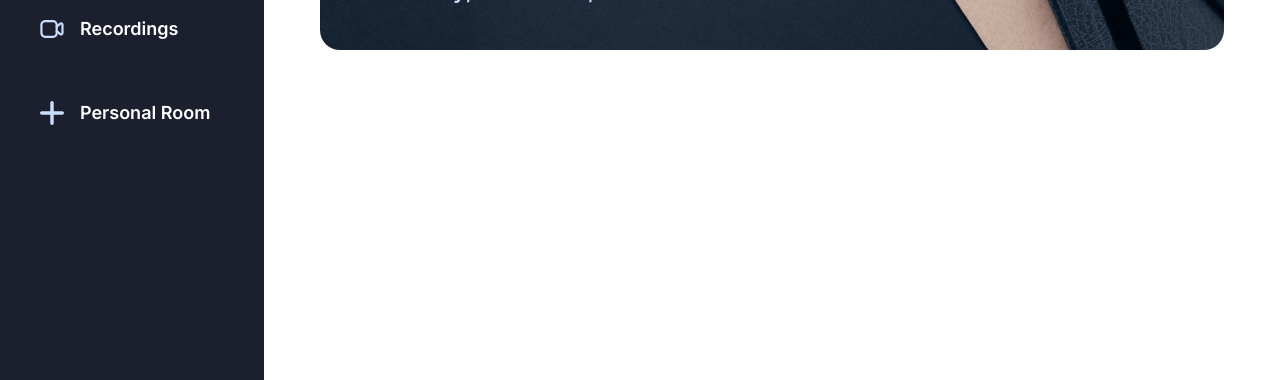
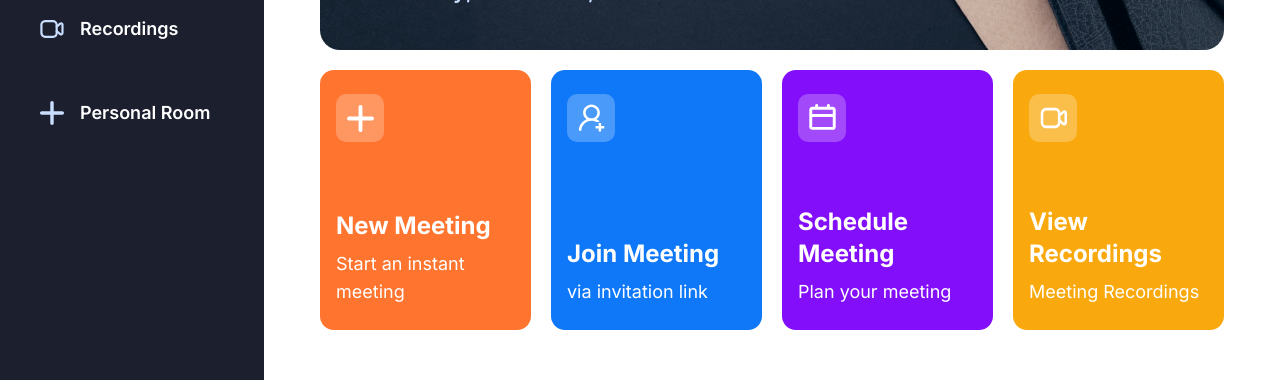
Before and after one commit to code-gritt/Videocalling-App-Nextjs, a Next.js app: page / in a window 1280 px wide. Shown: the part 365-745 px from the top of the page. Built offline with nearby package versions, Linux system fonts and the light colour scheme; no server answers.

Commit message:
created home cards

```diff
--- a/app/(root)/(home)/page.tsx
+++ b/app/(root)/(home)/page.tsx
@@ -1,3 +1,5 @@
+import MeetingTypeList from "../../../components/MeetingTypeList";
+
 const Home = () => {
   const now = new Date();
 
@@ -23,7 +25,7 @@
         </div>
       </div>
 
-      {/* <MeetingTypeList /> */}
+      <MeetingTypeList />
     </section>
   );
 };
--- /dev/null
+++ b/components/HomeCard.tsx
@@ -0,0 +1,42 @@
+"use client";
+
+import Image from "next/image";
+
+import { cn } from "@/lib/utils";
+
+interface HomeCardProps {
+  className?: string;
+  img: string;
+  title: string;
+  description: string;
+  handleClick?: () => void;
+}
+
+const HomeCard = ({
+  className,
+  img,
+  title,
+  description,
+  handleClick,
+}: HomeCardProps) => {
+  return (
+    <section
+      className={cn(
+        "bg-orange-1 px-4 py-6 flex flex-col justify-between w-full xl:max-w-[270px] min-h-[260px] rounded-[14px] cursor-pointer",
+        className
+      )}
+      onClick={handleClick}
+    >
+      <div className="flex-center glassmorphism size-12 rounded-[10px]">
+        <Image src={img} alt="meeting" width={27} height={27} />
+      </div>
+
+      <div className="flex flex-col gap-2">
+        <h1 className="text-2xl font-bold">{title}</h1>
+        <p className="text-lg font-normal">{description}</p>
+      </div>
+    </section>
+  );
+};
+
+export default HomeCard;
--- /dev/null
+++ b/components/MeetingTypeList.tsx
@@ -0,0 +1,218 @@
+/* eslint-disable camelcase */
+"use client";
+
+import HomeCard from "./HomeCard";
+
+// import { useState } from 'react';
+// import { useRouter } from 'next/navigation';
+
+// import MeetingModal from './MeetingModal';
+// import { Call, useStreamVideoClient } from '@stream-io/video-react-sdk';
+// import { useUser } from '@clerk/nextjs';
+// import Loader from './Loader';
+// import { Textarea } from './ui/textarea';
+// import ReactDatePicker from 'react-datepicker';
+// import { useToast } from './ui/use-toast';
+// import { Input } from './ui/input';
+
+// const initialValues = {
+//   dateTime: new Date(),
+//   description: '',
+//   link: '',
+// };
+
+// const MeetingTypeList = () => {
+//   const router = useRouter();
+//   const [meetingState, setMeetingState] = useState<
+//     'isScheduleMeeting' | 'isJoiningMeeting' | 'isInstantMeeting' | undefined
+//   >(undefined);
+//   const [values, setValues] = useState(initialValues);
+//   const [callDetail, setCallDetail] = useState<Call>();
+//   const client = useStreamVideoClient();
+//   const { user } = useUser();
+//   const { toast } = useToast();
+
+//   const createMeeting = async () => {
+//     if (!client || !user) return;
+//     try {
+//       if (!values.dateTime) {
+//         toast({ title: 'Please select a date and time' });
+//         return;
+//       }
+//       const id = crypto.randomUUID();
+//       const call = client.call('default', id);
+//       if (!call) throw new Error('Failed to create meeting');
+//       const startsAt =
+//         values.dateTime.toISOString() || new Date(Date.now()).toISOString();
+//       const description = values.description || 'Instant Meeting';
+//       await call.getOrCreate({
+//         data: {
+//           starts_at: startsAt,
+//           custom: {
+//             description,
+//           },
+//         },
+//       });
+//       setCallDetail(call);
+//       if (!values.description) {
+//         router.push(`/meeting/${call.id}`);
+//       }
+//       toast({
+//         title: 'Meeting Created',
+//       });
+//     } catch (error) {
+//       console.error(error);
+//       toast({ title: 'Failed to create Meeting' });
+//     }
+//   };
+
+//   if (!client || !user) return <Loader />;
+
+//   const meetingLink = `${process.env.NEXT_PUBLIC_BASE_URL}/meeting/${callDetail?.id}`;
+
+//   return (
+//     <section className="grid grid-cols-1 gap-5 md:grid-cols-2 xl:grid-cols-4">
+//       <HomeCard
+//         img="/icons/add-meeting.svg"
+//         title="New Meeting"
+//         description="Start an instant meeting"
+//         handleClick={() => setMeetingState('isInstantMeeting')}
+//       />
+//       <HomeCard
+//         img="/icons/join-meeting.svg"
+//         title="Join Meeting"
+//         description="via invitation link"
+//         className="bg-blue-1"
+//         handleClick={() => setMeetingState('isJoiningMeeting')}
+//       />
+//       <HomeCard
+//         img="/icons/schedule.svg"
+//         title="Schedule Meeting"
+//         description="Plan your meeting"
+//         className="bg-purple-1"
+//         handleClick={() => setMeetingState('isScheduleMeeting')}
+//       />
+//       <HomeCard
+//         img="/icons/recordings.svg"
+//         title="View Recordings"
+//         description="Meeting Recordings"
+//         className="bg-yellow-1"
+//         handleClick={() => router.push('/recordings')}
+//       />
+
+//       {!callDetail ? (
+//         <MeetingModal
+//           isOpen={meetingState === 'isScheduleMeeting'}
+//           onClose={() => setMeetingState(undefined)}
+//           title="Create Meeting"
+//           handleClick={createMeeting}
+//         >
+//           <div className="flex flex-col gap-2.5">
+//             <label className="text-base font-normal leading-[22.4px] text-sky-2">
+//               Add a description
+//             </label>
+//             <Textarea
+//               className="border-none bg-dark-3 focus-visible:ring-0 focus-visible:ring-offset-0"
+//               onChange={(e) =>
+//                 setValues({ ...values, description: e.target.value })
+//               }
+//             />
+//           </div>
+//           <div className="flex w-full flex-col gap-2.5">
+//             <label className="text-base font-normal leading-[22.4px] text-sky-2">
+//               Select Date and Time
+//             </label>
+//             <ReactDatePicker
+//               selected={values.dateTime}
+//               onChange={(date) => setValues({ ...values, dateTime: date! })}
+//               showTimeSelect
+//               timeFormat="HH:mm"
+//               timeIntervals={15}
+//               timeCaption="time"
+//               dateFormat="MMMM d, yyyy h:mm aa"
+//               className="w-full rounded bg-dark-3 p-2 focus:outline-none"
+//             />
+//           </div>
+//         </MeetingModal>
+//       ) : (
+//         <MeetingModal
+//           isOpen={meetingState === 'isScheduleMeeting'}
+//           onClose={() => setMeetingState(undefined)}
+//           title="Meeting Created"
+//           handleClick={() => {
+//             navigator.clipboard.writeText(meetingLink);
+//             toast({ title: 'Link Copied' });
+//           }}
+//           image={'/icons/checked.svg'}
+//           buttonIcon="/icons/copy.svg"
+//           className="text-center"
+//           buttonText="Copy Meeting Link"
+//         />
+//       )}
+
+//       <MeetingModal
+//         isOpen={meetingState === 'isJoiningMeeting'}
+//         onClose={() => setMeetingState(undefined)}
+//         title="Type the link here"
+//         className="text-center"
+//         buttonText="Join Meeting"
+//         handleClick={() => router.push(values.link)}
+//       >
+//         <Input
+//           placeholder="Meeting link"
+//           onChange={(e) => setValues({ ...values, link: e.target.value })}
+//           className="border-none bg-dark-3 focus-visible:ring-0 focus-visible:ring-offset-0"
+//         />
+//       </MeetingModal>
+
+//       <MeetingModal
+//         isOpen={meetingState === 'isInstantMeeting'}
+//         onClose={() => setMeetingState(undefined)}
+//         title="Start an Instant Meeting"
+//         className="text-center"
+//         buttonText="Start Meeting"
+//         handleClick={createMeeting}
+//       />
+//     </section>
+//   );
+// };
+
+// export default MeetingTypeList;
+
+const MeetingTypeList = () => {
+  return (
+    <>
+      <section className="grid grid-cols-1 gap-5 md:grid-cols-2 xl:grid-cols-4">
+        <HomeCard
+          img="/icons/add-meeting.svg"
+          title="New Meeting"
+          description="Start an instant meeting"
+          // handleClick={() => setMeetingState('isInstantMeeting')}
+        />
+        <HomeCard
+          img="/icons/join-meeting.svg"
+          title="Join Meeting"
+          description="via invitation link"
+          className="bg-blue-1"
+          // handleClick={() => setMeetingState('isJoiningMeeting')}
+        />
+        <HomeCard
+          img="/icons/schedule.svg"
+          title="Schedule Meeting"
+          description="Plan your meeting"
+          className="bg-purple-1"
+          // handleClick={() => setMeetingState('isScheduleMeeting')}
+        />
+        <HomeCard
+          img="/icons/recordings.svg"
+          title="View Recordings"
+          description="Meeting Recordings"
+          className="bg-yellow-1"
+          // handleClick={() => router.push('/recordings')}
+        />
+      </section>
+    </>
+  );
+};
+
+export default MeetingTypeList;
```
